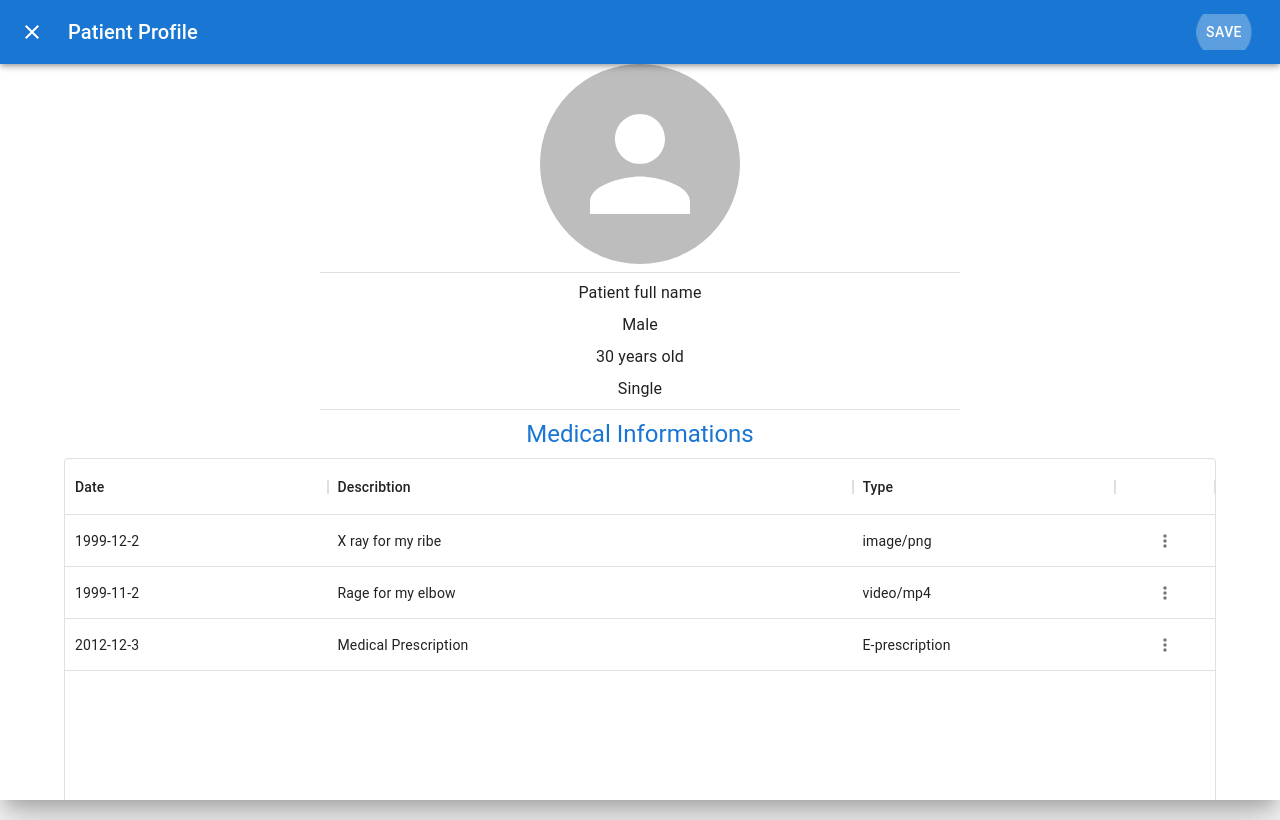
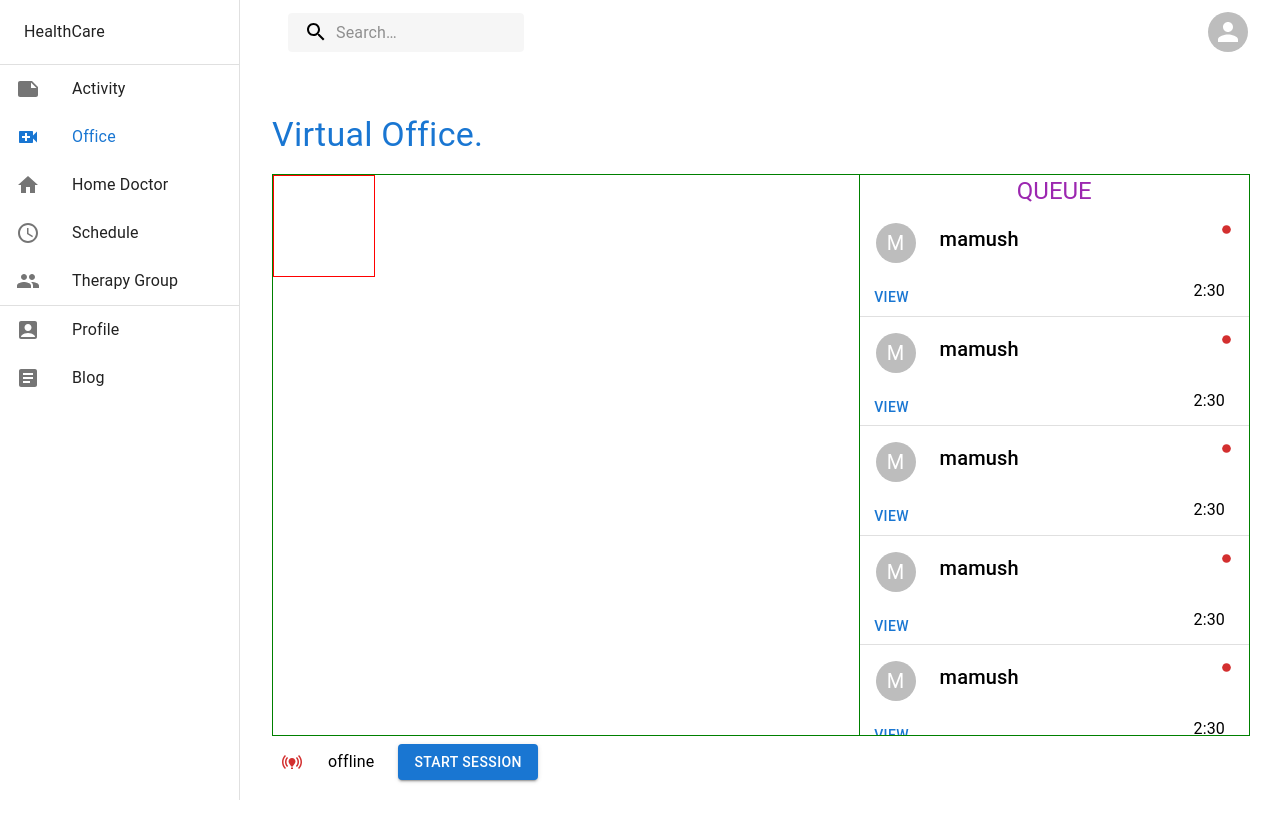
Before and after one commit to mengstabketemaw/telehealth, a React (Create React App) app: page /doctor/office in a window 1280 px wide. Built offline with nearby package versions, Linux system fonts and the light colour scheme; what react-geocode would draw is missing.

Commit message:
office configuration has been finished

```diff
--- a/src/components/doctor/PatientProfileCard.js
+++ b/src/components/doctor/PatientProfileCard.js
@@ -12,7 +12,7 @@ const PatientProfileCard = (props)=>{
         <FiberManualRecord sx={{fontSize:"small"}}color={"error"}/>
     </Stack>
     <Stack direction="row" spacing={3} paddingRight={3}>
-        <Button>View</Button>
+        <Button onClick={props.onView}>View</Button>
         {/* <Button>REMOVE</Button> */}
         <Box sx={{flexGrow:1}}></Box>
         <Typography>2:30</Typography>
--- a/src/pages/doctor/Office.js
+++ b/src/pages/doctor/Office.js
@@ -6,7 +6,7 @@ import PatientProfileCard from "../../components/doctor/PatientProfileCard";
 
 const Office = () => {
     const [status,setStatus] = useState({active:false});
-    const [profile,setProfile] = useState({open:true,data:{}});
+    const [profile,setProfile] = useState({open:false,data:{}});
 
     const handleStartSession = ()=>{
         setStatus({active:!status.active})
@@ -24,9 +24,9 @@ const Office = () => {
         </Box>
         <Box sx={{width:"39%", height:"100%",flexGrow:"1",overflow:"scroll"}}>
             <Stack justifyContent="center" direction="row">
-                <Typography variant="h6" color="InfoText">QUEUE</Typography>
+                <Typography variant="h5" color="secondary">QUEUE</Typography>
             </Stack>
-            <PatientProfileCard name="mamush" src="image"/>
+            <PatientProfileCard onView={()=>setProfile({open:true})} name="mamush" src="image"/>
             <PatientProfileCard name="mamush" src="image"/>
             <PatientProfileCard name="mamush" src="image"/>
             <PatientProfileCard name="mamush" src="image"/>
```
